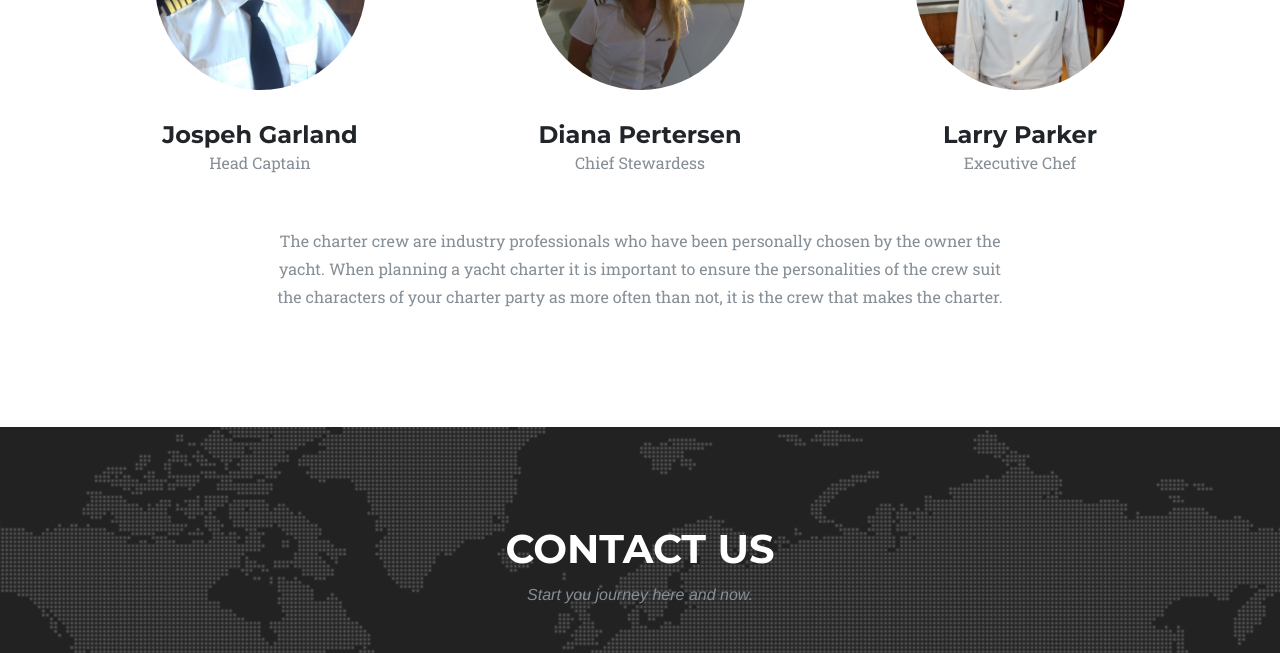
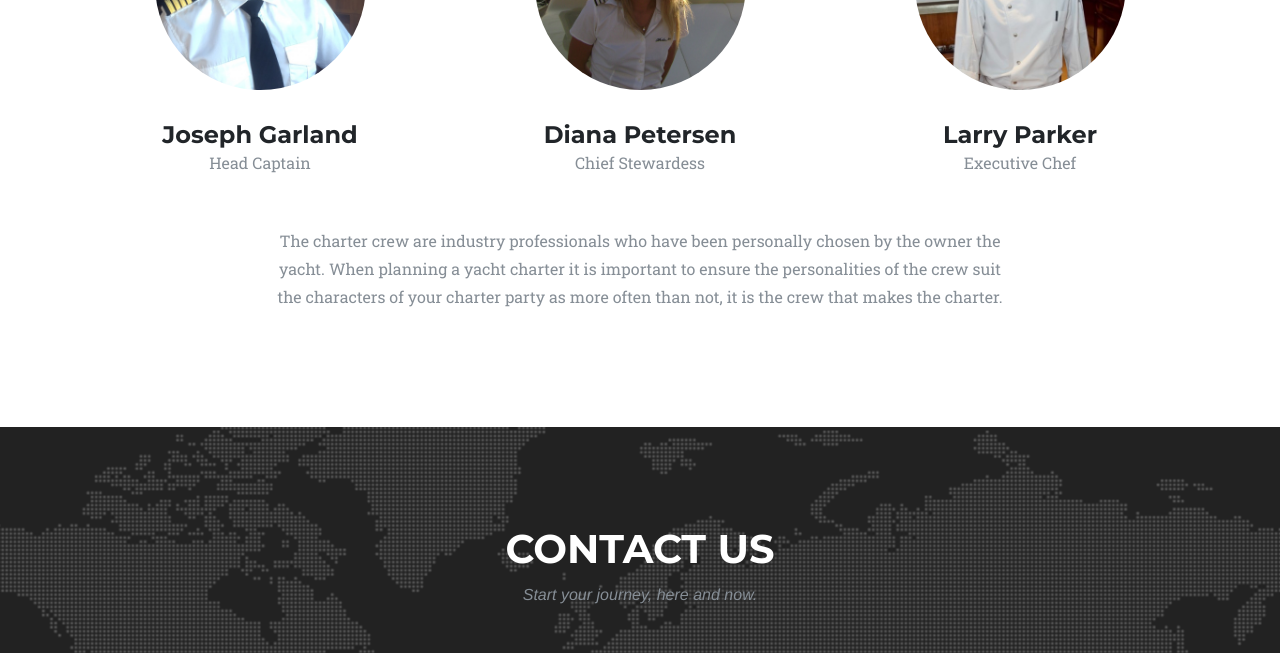
Before and after one commit to SlyTy7/sunsetYachtRentals, a website with bundled scripts: page index.html in a window 1280 px wide. Shown: the part 4340-4993 px from the top of the page. Built offline with nearby package versions, Linux system fonts and the light colour scheme; a web font is replaced by a local one.

Commit message:
fix typos

```diff
--- a/index.html
+++ b/index.html
@@ -293,14 +293,14 @@
           <div class="col-sm-4">
             <div class="team-member">
               <img class="mx-auto rounded-circle" src="img/team/1.jpg" alt="">
-              <h4>Jospeh Garland</h4>
+              <h4>Joseph Garland</h4>
               <p class="text-muted">Head Captain</p>
             </div>
           </div>
           <div class="col-sm-4">
             <div class="team-member">
               <img class="mx-auto rounded-circle" src="img/team/2.jpg" alt="">
-              <h4>Diana Pertersen</h4>
+              <h4>Diana Petersen</h4>
               <p class="text-muted">Chief Stewardess</p>
             </div>
           </div>
@@ -327,7 +327,7 @@
         <div class="row">
           <div class="col-lg-12 text-center">
             <h2 class="section-heading">Contact Us</h2>
-            <h3 class="section-subheading text-muted">Start you journey here and now.</h3>
+            <h3 class="section-subheading text-muted">Start your journey, here and now.</h3>
           </div>
         </div>
         <div class="row">
```
